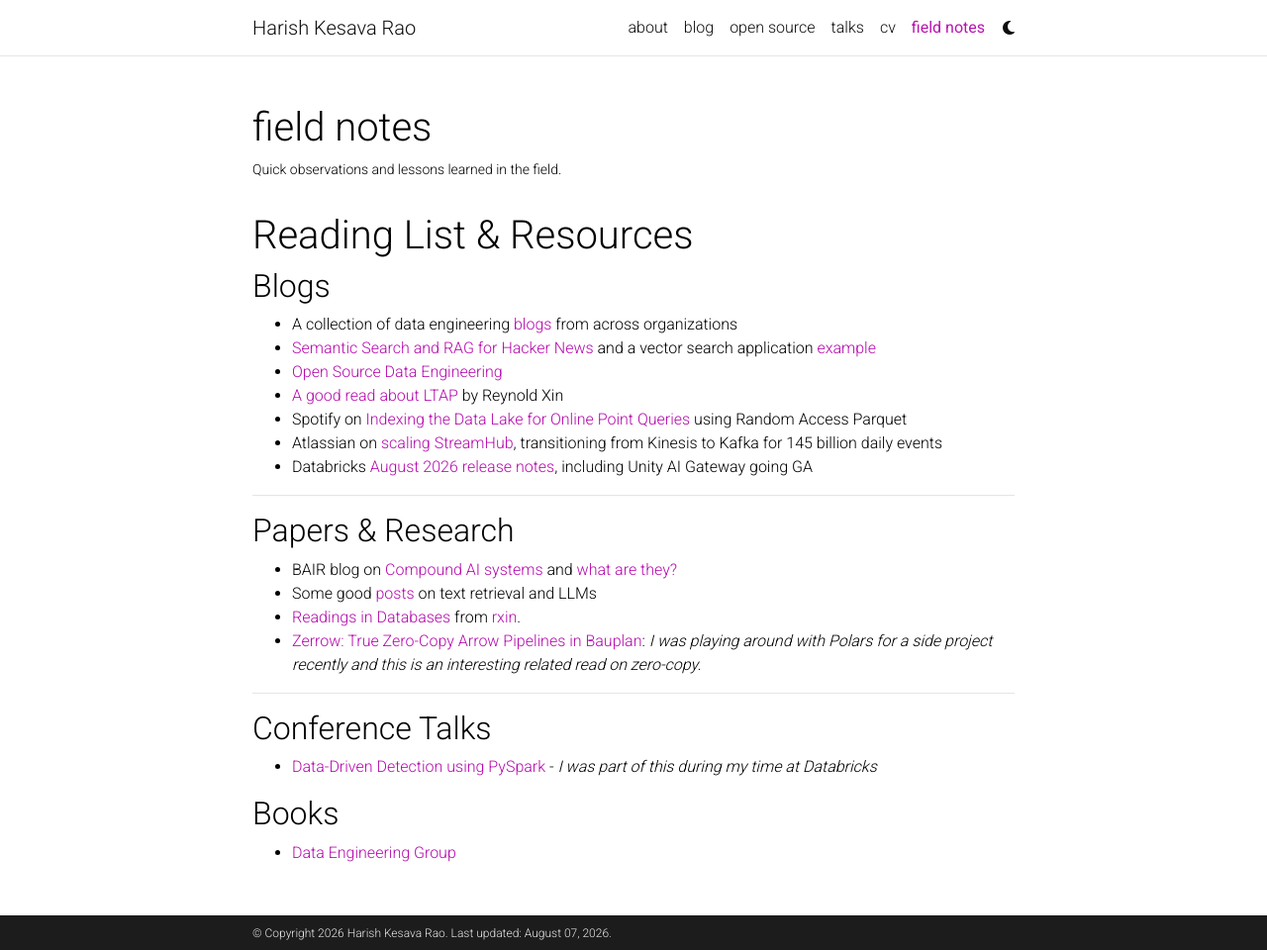
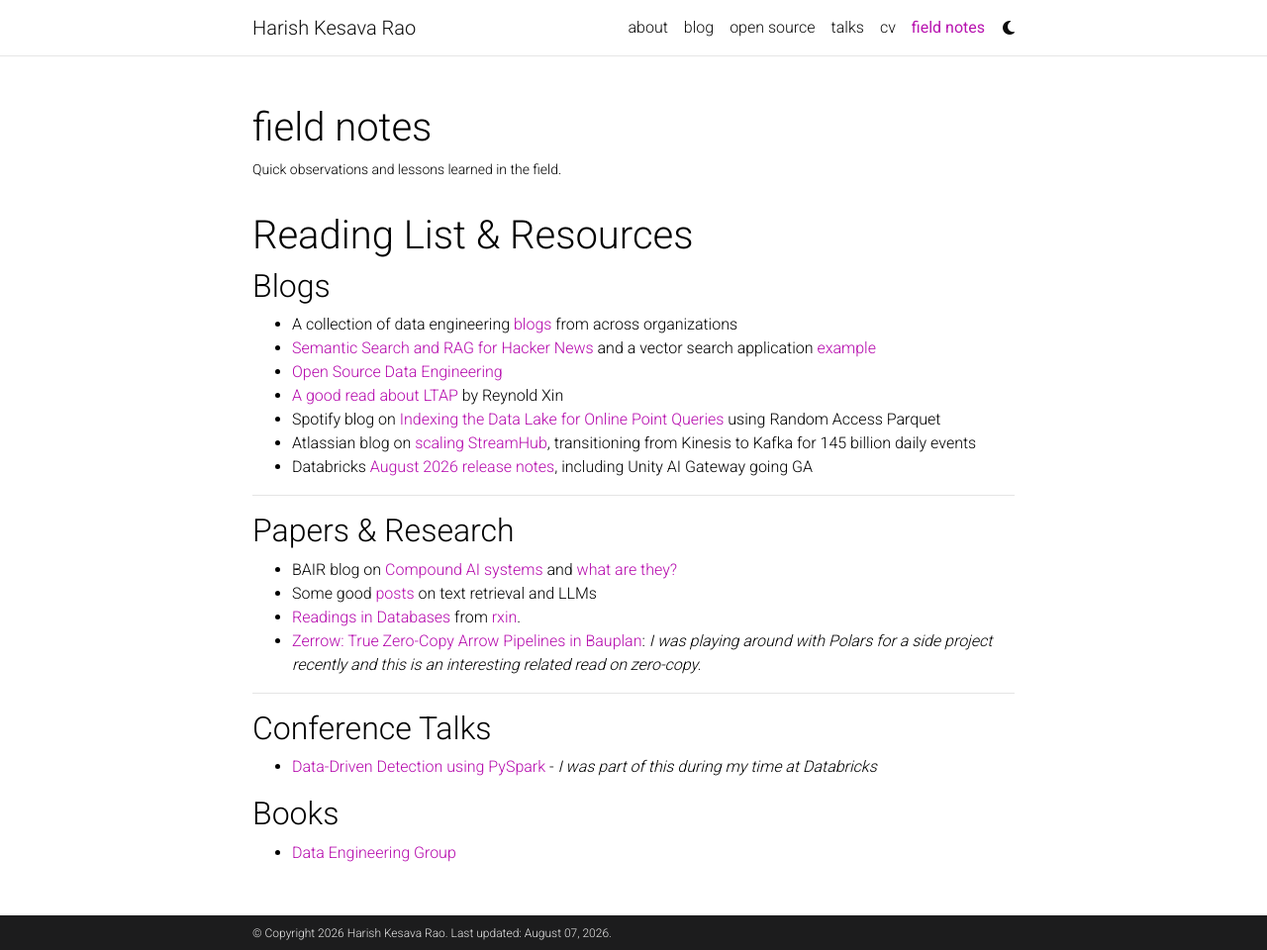
Before and after one commit to harishkesavarao/harishkesavarao.github.io, a Jekyll site: the page built from _pages/field_notes.md, in a window 1280 px wide and 960 px high. Shown: the whole window at 99% size. Built offline with Jekyll 4.4.1, drawn with Linux system fonts in a browser that asks for light colours; comment, search, counter and statistics services are not loaded; a style sheet for code colours, icons or effects is not loaded.

Commit message:
Minor edits

```diff
--- a/_pages/field_notes.md
+++ b/_pages/field_notes.md
@@ -15,8 +15,8 @@
 - [Semantic Search and RAG for Hacker News](https://github.com/afiodorov/hn-search) and a vector search application [example](https://clickhouse.com/docs/getting-started/example-datasets/hackernews-vector-search-dataset)
 - [Open Source Data Engineering](https://github.com/gunnarmorling/awesome-opensource-data-engineering)
 - [A good read about LTAP](https://www.databricks.com/blog/lakebase-ltap-rethinking-database-storage) by Reynold Xin
-- Spotify on [Indexing the Data Lake for Online Point Queries](https://engineering.atspotify.com/2026/7/indexing-the-data-lake-for-online-point-queries) using Random Access Parquet
-- Atlassian on [scaling StreamHub](https://www.atlassian.com/blog/how-we-build/scaling-streamhub-transitioning-from-kinesis-to-kafka-for-145-billion-daily-events), transitioning from Kinesis to Kafka for 145 billion daily events
+- Spotify blog on [Indexing the Data Lake for Online Point Queries](https://engineering.atspotify.com/2026/7/indexing-the-data-lake-for-online-point-queries) using Random Access Parquet
+- Atlassian blog on [scaling StreamHub](https://www.atlassian.com/blog/how-we-build/scaling-streamhub-transitioning-from-kinesis-to-kafka-for-145-billion-daily-events), transitioning from Kinesis to Kafka for 145 billion daily events
 - Databricks [August 2026 release notes](https://docs.databricks.com/aws/en/release-notes/product/2026/august), including Unity AI Gateway going GA
 
 ---
```
